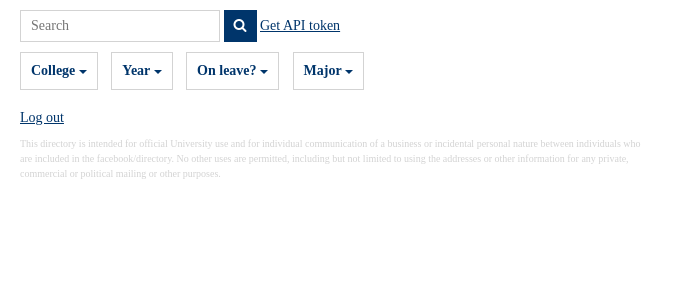
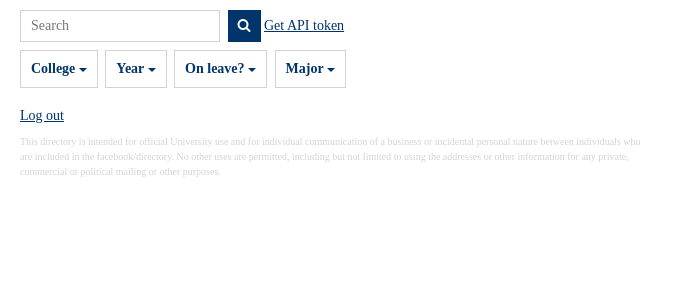
Before and after one commit to Yalies/api, a Flask app: template app/templates/index.html in a window 1280 px wide. Shown: the part 92-392 px from the top of the page, without its empty margins (0-683 px from the left). Run offline with Flask 2, Linux system fonts and the light colour scheme; the template is opened without the code that fills it, so the values that code supplies are empty; parts of the project's set-up code (start-up, migrations or seed data) failed here and were passed over; some web fonts are replaced.

Commit message:
Make spacing consistent in controls

```diff
--- a/app/static/css/main.css
+++ b/app/static/css/main.css
@@ -45,9 +45,12 @@ a {
     color: inherit;
 }
 
+#submit {
+    margin-left: 4px;
+}
 section {
-    margin-top: 10px;
-    margin-right: 10px;
+    margin-top: 8px;
+    margin-right: 4px;
     display: inline-block;
     vertical-align: top;
     padding: 10px;
```
